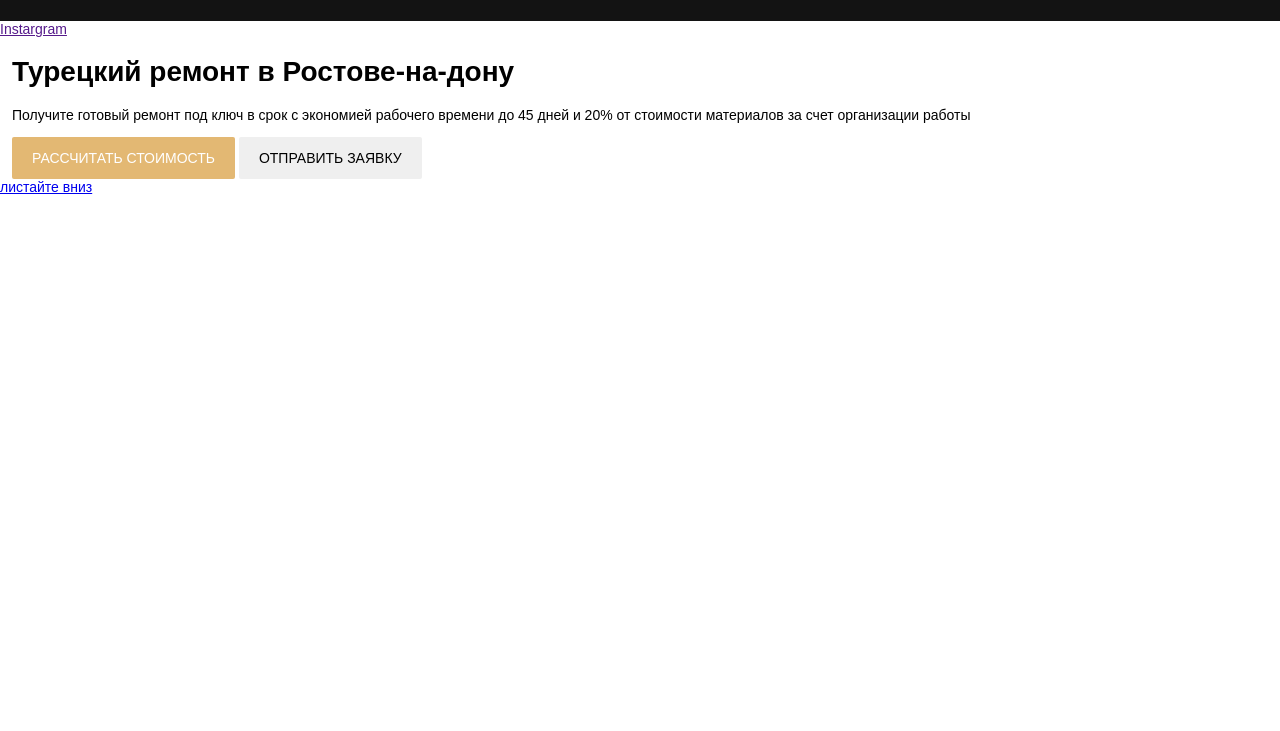
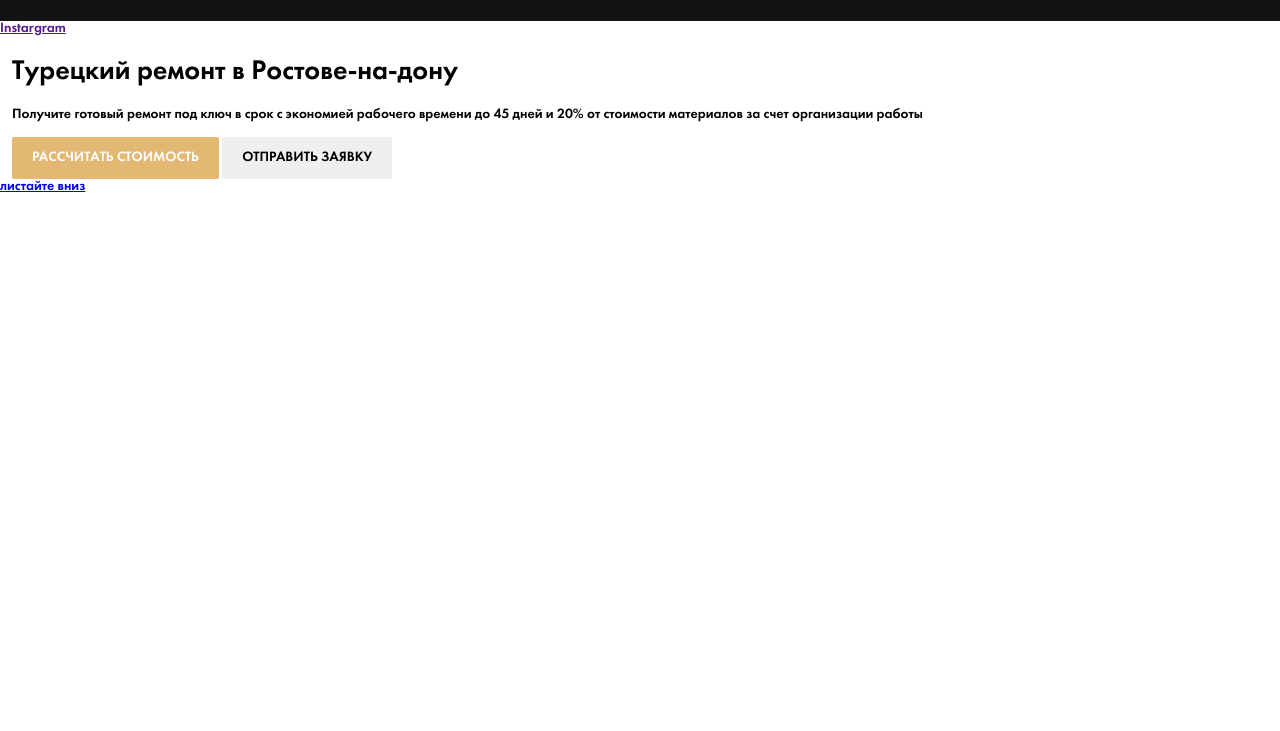
Before and after one commit to NurgalievMarsil/repair, a website: page index.html in a window 1280 px wide. Shown: the part 69-800 px from the top of the page. Drawn offline with Linux system fonts and the light colour scheme.

Commit message:
feat: add fonts

```diff
--- a/gulpfile.js
+++ b/gulpfile.js
@@ -1,6 +1,7 @@
 const {src, dest, watch} = require('gulp');
 const browserSync = require('browser-sync').create();
 const sass= require('gulp-sass');
+const autoprefixer = require('gulp-autoprefixer');
 
 // Static server
 function bs() {
@@ -12,12 +13,16 @@
   });
   watch("./*.html").on('change', browserSync.reload);
   watch("./sass/**/*.sass", serveSass);
+  watch("./sass/**/*.scss", serveSass);
   watch("./Js/*.js").on('change', browserSync.reload);
 };
 
 function serveSass() {
-  return src("./sass/*.sass")
+  return src("./sass/**/*.sass", "./sass/**/*.scss")
       .pipe(sass())
+      .pipe(autoprefixer({
+        cascade: false
+      }))
       .pipe(dest("./css"))
       .pipe(browserSync.stream());
 };
--- a/package.json
+++ b/package.json
@@ -18,6 +18,7 @@
   "homepage": "https://github.com/NurgalievMarsil/repair#readme",
   "devDependencies": {
     "gulp": "^4.0.2",
+    "gulp-autoprefixer": "^7.0.1",
     "gulp-clean-css": "^4.2.0",
     "gulp-sass": "^4.0.2"
   },
--- /dev/null
+++ b/sass/_fonts.scss
@@ -0,0 +1,18 @@
+@font-face {
+  font-family: 'Futura Book';
+  src:
+  url('../fonts/Futura/FuturaBookC.woff') format('woff'),
+  url('../fonts/Futura/FuturaBookC.woff2') format('woff');
+  font-weight: normal;
+  font-style: normal;
+  font-display: wrap;
+}
+@font-face {
+  font-family: 'Futura Book';
+  src:
+  url('../fonts/Futura/FuturaDemiC.woff') format('woff'),
+  url('../fonts/Futura/FuturaDemiC.woff2') format('woff');
+  font-weight: normal;
+  font-style: normal;
+  font-display: wrap;
+}
--- a/sass/style.sass
+++ b/sass/style.sass
@@ -1,8 +1,9 @@
 @import 'normalize'
+@import 'fonts'
 @import 'variables'
 @import 'interface'
 @import 'grid'
 @import 'templates/header'
 body
-  font-family: sans-serif
+  font-family: 'Futura Book', sans-serif
   font-size: 14px
```
Also changed, not shown: css/style.css, fonts/Futura/FuturaBookC.woff (added), fonts/Futura/FuturaBookC.woff2 (added), fonts/Futura/FuturaDemiC.woff (added), fonts/Futura/FuturaDemiC.woff2 (added), sass/_grid.sass (line endings or trailing spaces), 1 other file.
